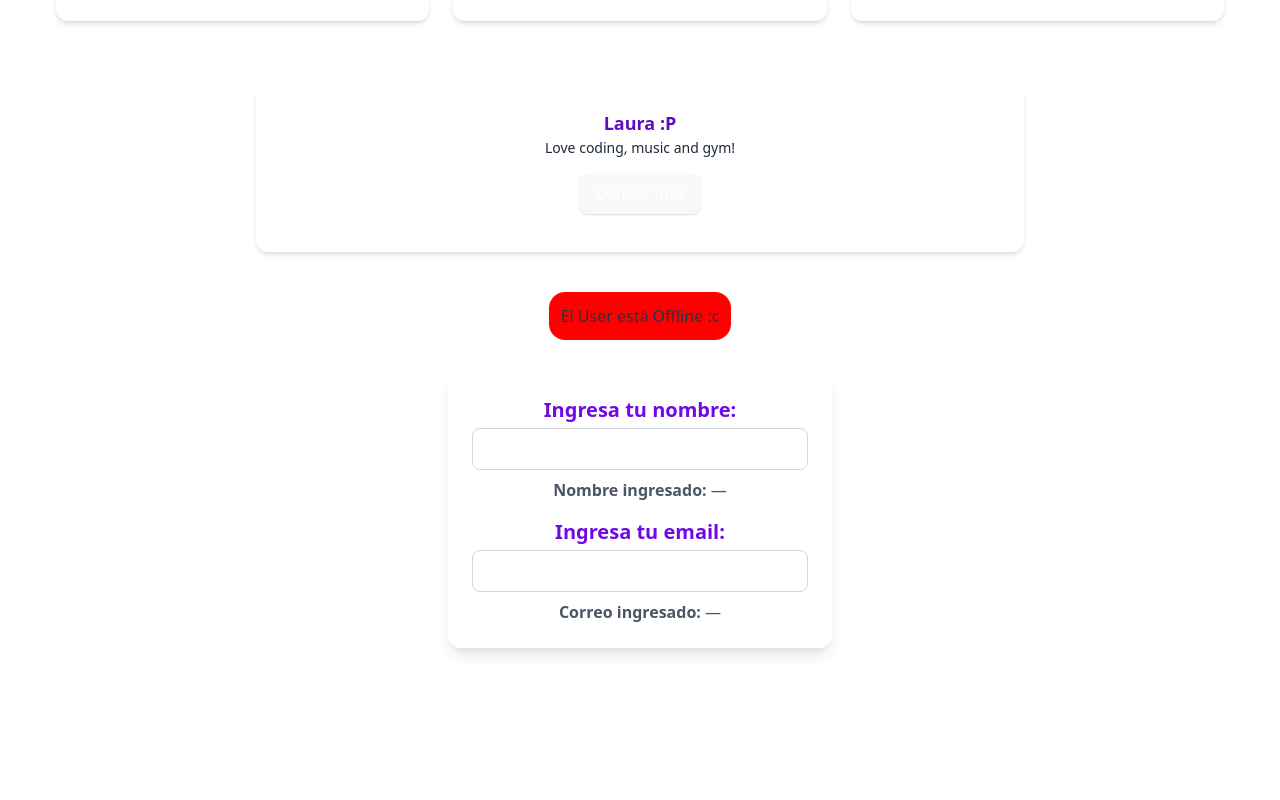
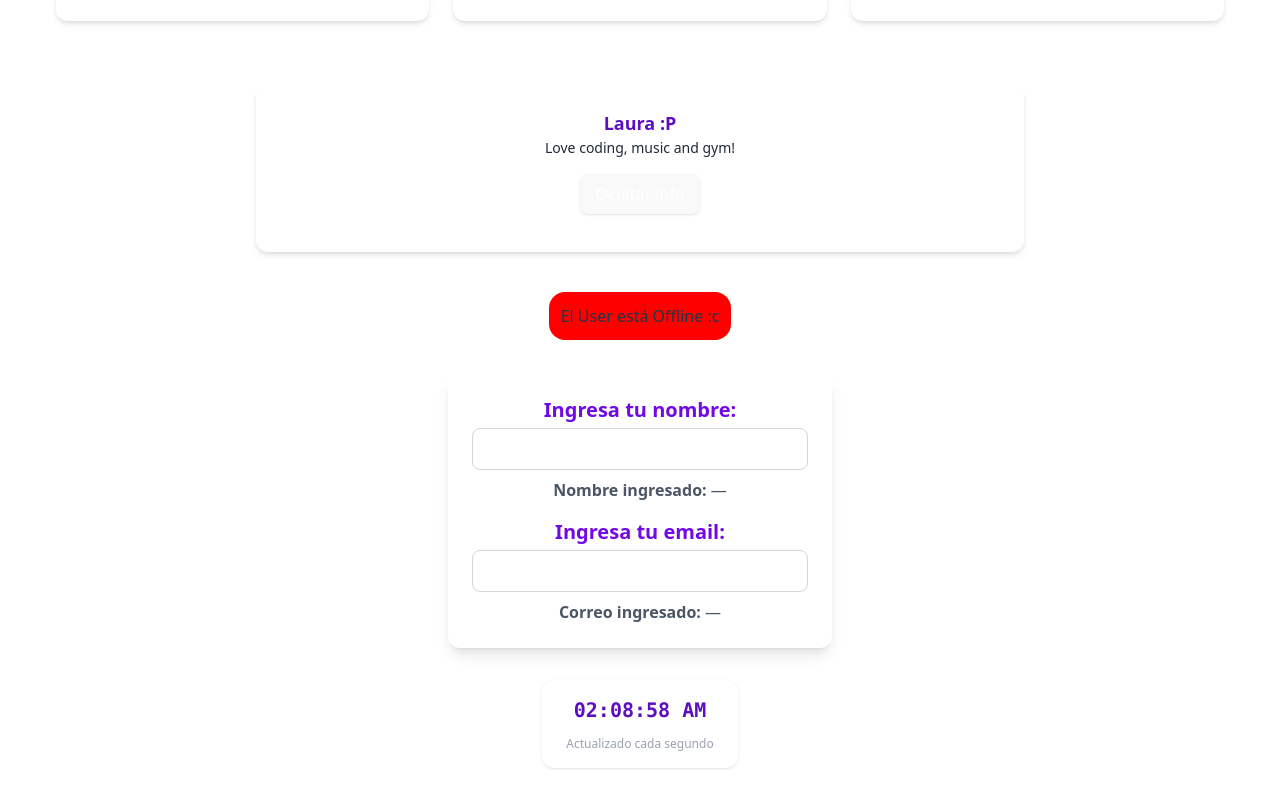
Before and after one commit to lauuurars/react-exercises, a React (Vite) app: page / in a window 1280 px wide. Shown: the part 838-1638 px from the top of the page. Before the commit the page ends 1550 px from the top, so only its background shows below. Built offline with nearby package versions, Linux system fonts and the light colour scheme.

Commit message:
finished exercise 8!

```diff
--- a/src/App.tsx
+++ b/src/App.tsx
@@ -1,4 +1,5 @@
 import './App.css'
+import Clock from './components/DigitalClock'
 import GreetingCard from './components/GreetingCard' // exportando nuestro componente para renderizarlo :3
 import InputPreview from './components/InputPreview'
 import LikePost from './components/LikePost'
@@ -53,6 +54,8 @@ function App() {
       <UserOnline />
 
       <RegisterForm />
+
+      <Clock />
     </>
   )
 }
--- /dev/null
+++ b/src/components/DigitalClock.tsx
@@ -0,0 +1,61 @@
+import { useEffect, useState } from "react";
+
+type ClockProps = {
+    locale?: string;            // opcional: 'es-CO', 'en-US', etc. Por defecto usa el locale del navegador
+    showSeconds?: boolean;      // si false, oculta los segundos
+    showDate?: boolean;         // si true, muestra la fecha debajo de la hora
+    size?: "sm" | "md" | "lg";  // tamaño visual
+};
+
+    function Clock({
+    locale,
+    showSeconds = true,
+    showDate = false,
+    size = "md",
+}: ClockProps) {
+    const [now, setNow] = useState<Date>(new Date());
+
+    useEffect(() => {
+        // actualiza el estado cada segundo
+        const id = setInterval(() => setNow(new Date()), 1000);
+
+        // cleanup para evitar memory leaks
+        return () => clearInterval(id);
+    }, []);
+
+    // formato de hora según props
+    const timeOptions: Intl.DateTimeFormatOptions = {
+        hour: "2-digit",
+        minute: "2-digit",
+        ...(showSeconds ? { second: "2-digit" } : {}),
+    };
+
+    const dateOptions: Intl.DateTimeFormatOptions = {
+        weekday: "short",
+        year: "numeric",
+        month: "short",
+        day: "numeric",
+    };
+
+    const timeString = now.toLocaleTimeString(locale || undefined, timeOptions);
+    const dateString = now.toLocaleDateString(locale || undefined, dateOptions);
+
+    const sizeClass =
+        size === "sm" ? "text-base" : size === "lg" ? "text-3xl" : "text-xl";
+
+    return (
+        <div className="inline-flex flex-col items-center bg-white rounded-xl shadow px-6 py-4">
+            <div className={`font-mono ${sizeClass} font-semibold text-violet-800`}>
+                {timeString}
+            </div>
+
+            {showDate && (
+                <div className="mt-1 text-sm text-gray-500">{dateString}</div>
+            )}
+
+            <div className="mt-3 text-xs text-gray-400">Actualizado cada segundo</div>
+        </div>
+    );
+}
+
+export default Clock
```
